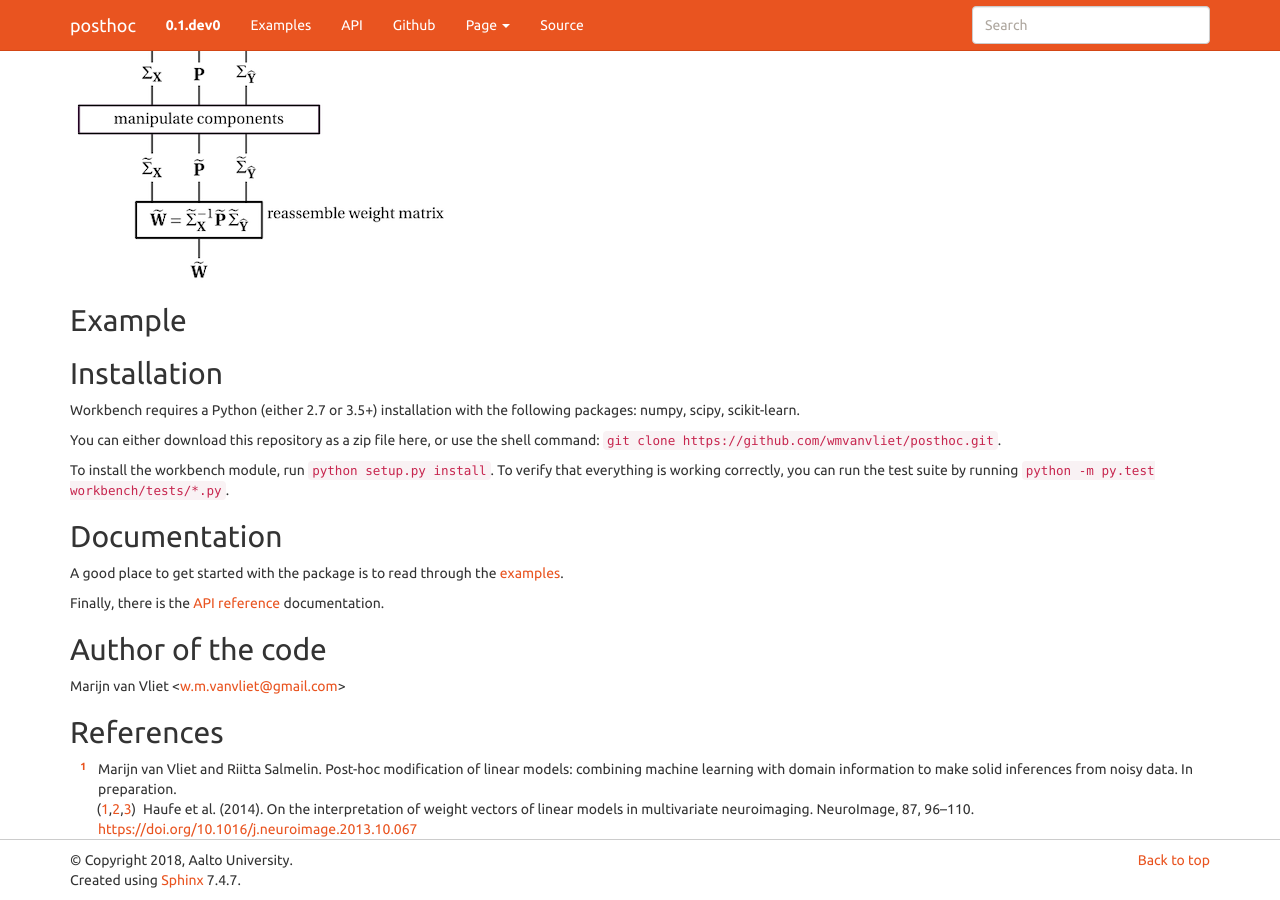
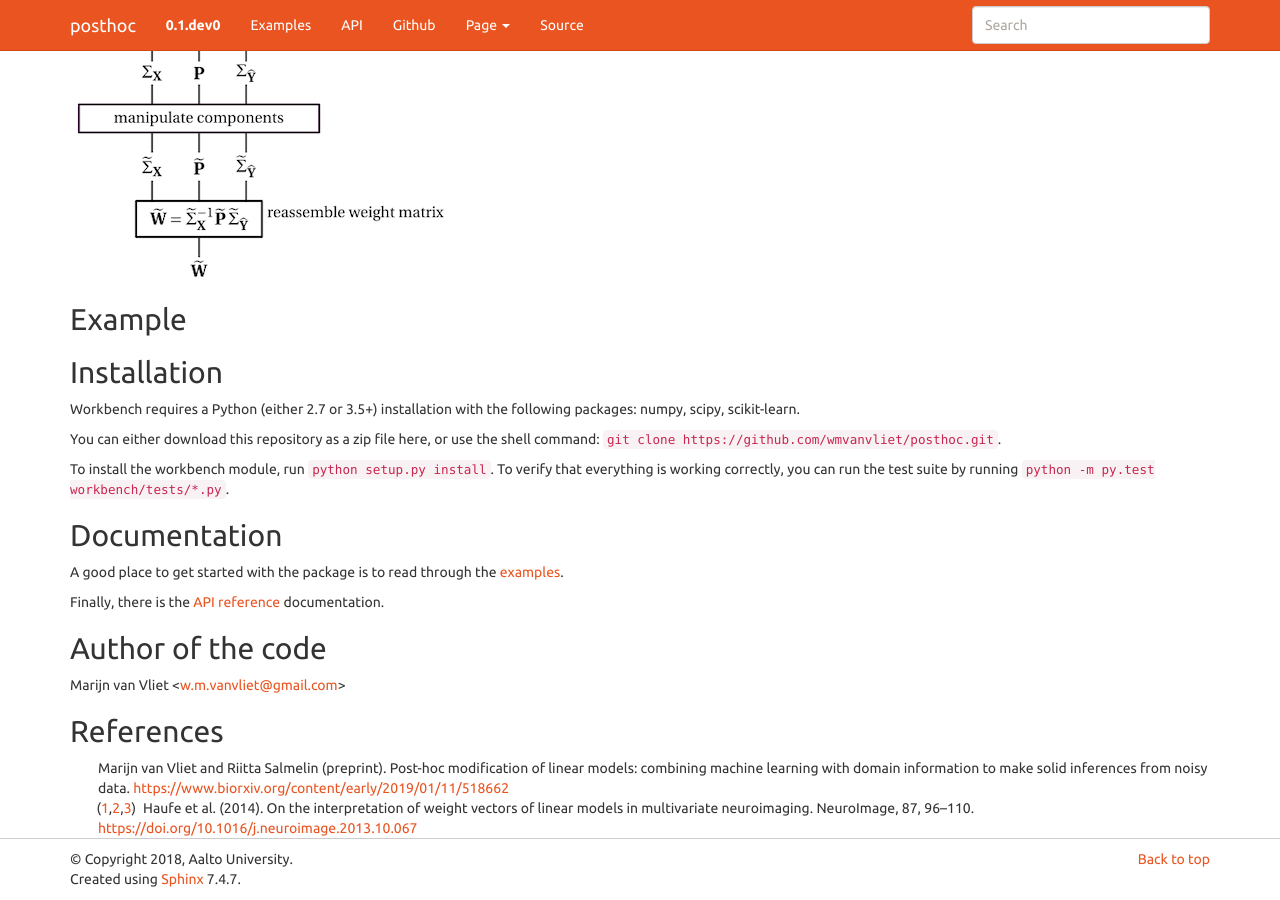
Before and after one commit to wmvanvliet/posthoc, a Sphinx documentation site: the page built from doc/index.rst, in a window 1280 px wide and 900 px high, scrolled down 703 px. Built offline with Sphinx 7.4.7, drawn with Linux system fonts in a browser that asks for light colours; some of the changed text lies outside the part shown.

Commit message:
link to paper on biorxiv

```diff
--- a/doc/index.rst
+++ b/doc/index.rst
@@ -2,7 +2,7 @@
 ==========
 
 This Python package implements the post-hoc modification framework, as
-presented in van Vliet and Salmelin [1]_.
+presented in van `Vliet and Salmelin [1] <https://www.biorxiv.org/content/early/2019/01/11/518662>`_.
 
 The code repository for this project can be found at:
 https://github.com/wmvanvliet/posthoc.
@@ -65,9 +65,10 @@
 References
 ----------
 
-.. [1] Marijn van Vliet and Riitta Salmelin. Post-hoc modification of linear
-       models: combining machine learning with domain information to make
-       solid inferences from noisy data. In preparation.
+.. [1] Marijn van Vliet and Riitta Salmelin (preprint). Post-hoc modification
+       of linear models: combining machine learning with domain information to
+       make solid inferences from noisy data.
+       https://www.biorxiv.org/content/early/2019/01/11/518662
 .. [2] Haufe et al. (2014). On the interpretation of weight vectors of linear
        models in multivariate neuroimaging. NeuroImage, 87, 96–110.
        https://doi.org/10.1016/j.neuroimage.2013.10.067
```
Also changed, not shown: README.md (+5 -4 lines).
